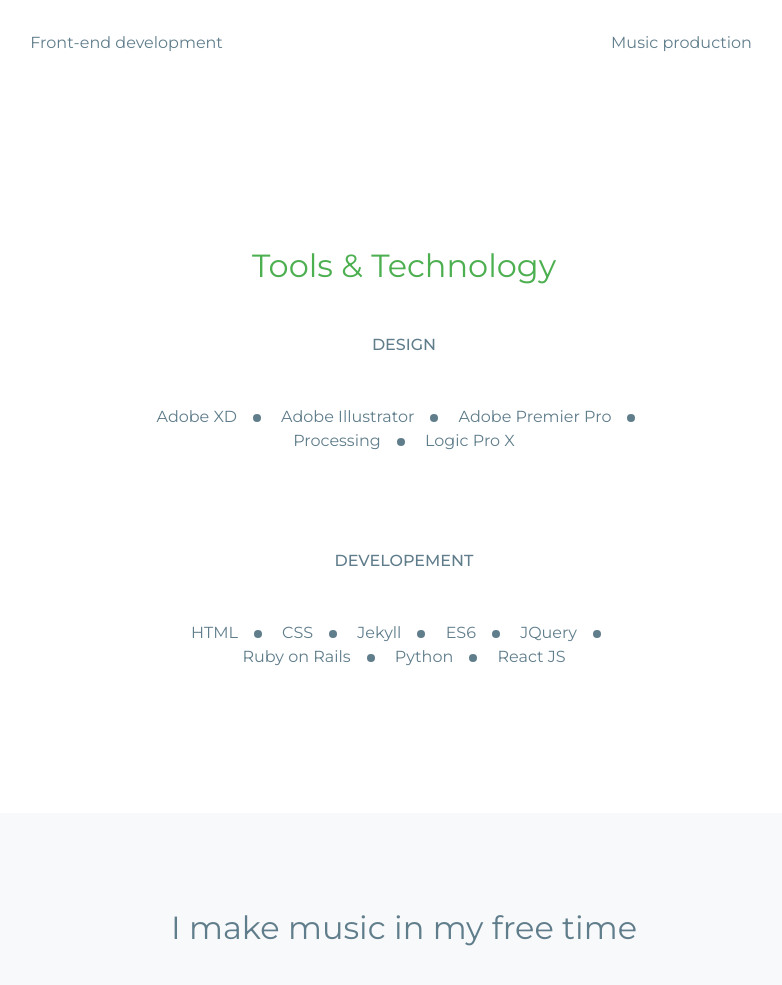
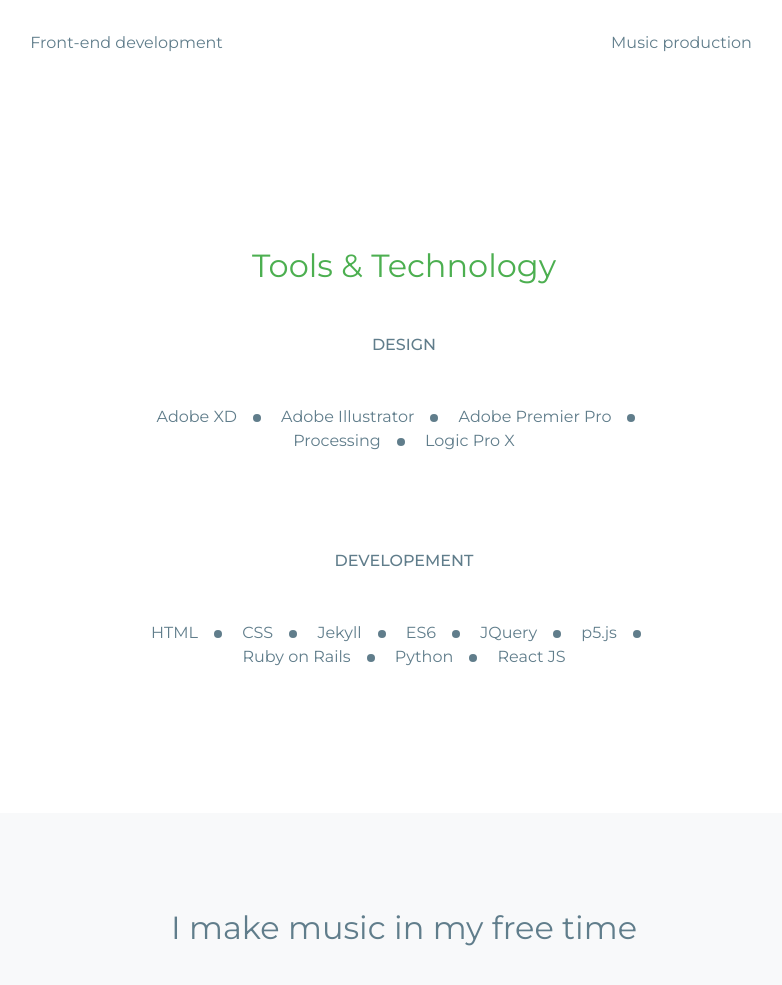
Before and after one commit to allwinwilliams/allwinwilliams.github.io, a Jekyll site: the page built from index.html, in a window 1280 px wide, cut to the strip 3367-4358 px from the top of the page. Shown: the top 985 px of the strip, without its empty margins (236-1018 px from the left). Built offline with Jekyll 4.4.1, drawn with Linux system fonts in a browser that asks for light colours; nearby versions of some CDN libraries; some web fonts are replaced.

Commit message:
modal ui bug fix

```diff
--- a/_data/tools.yml
+++ b/_data/tools.yml
@@ -13,6 +13,7 @@
     - name: Jekyll
     - name: ES6
     - name: JQuery
+    - name: p5.js
     - name: Ruby on Rails
     - name: Python
     - name: React JS
--- a/_layouts/default.html
+++ b/_layouts/default.html
@@ -346,7 +346,7 @@
       </footer>
 
       <!-- Modal -->
-      <div class="modal fade" id="projectModal" tabindex="-1" aria-labelledby="projectModalLabel" aria-hidden="true">
+      <div class="modal fade overflow-hidden" id="projectModal" tabindex="-1" aria-labelledby="projectModalLabel" aria-hidden="true">
         <div class="d-flex">
           <div class="ml-auto bg-black">
             <a type="button" class="" data-bs-dismiss="modal" aria-label="Close">
@@ -357,7 +357,7 @@
         <div class="modal-dialog">
           <div class="modal-content">
             <div class="modal-body p-0">
-              <div class="h-100vh" id="modal-body-space">
+              <div class="h-100" id="modal-body-space">
                 <!-- <object id="modal-page-url" width="100%" height="100%">
                 </object> -->
               </div>
--- a/assets/css/main.scss
+++ b/assets/css/main.scss
@@ -205,3 +205,7 @@
   opacity: 0;
   transition: opacity 1s;
 }
+
+body.modal-open {
+  overflow: hidden;
+}
```
